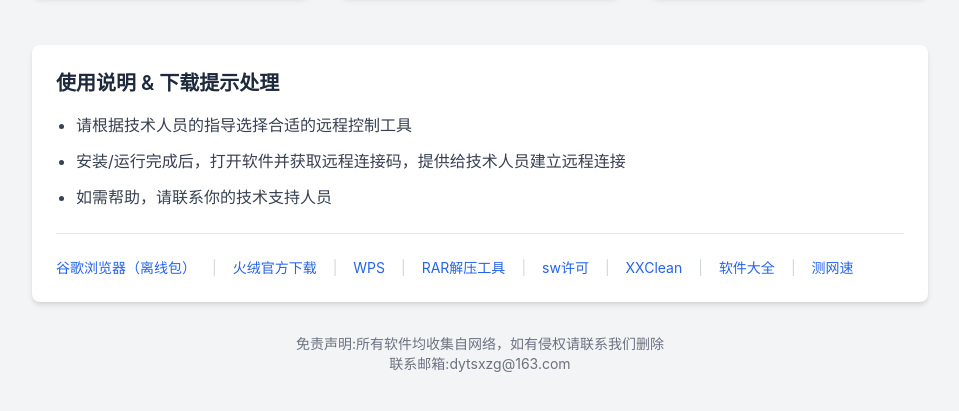
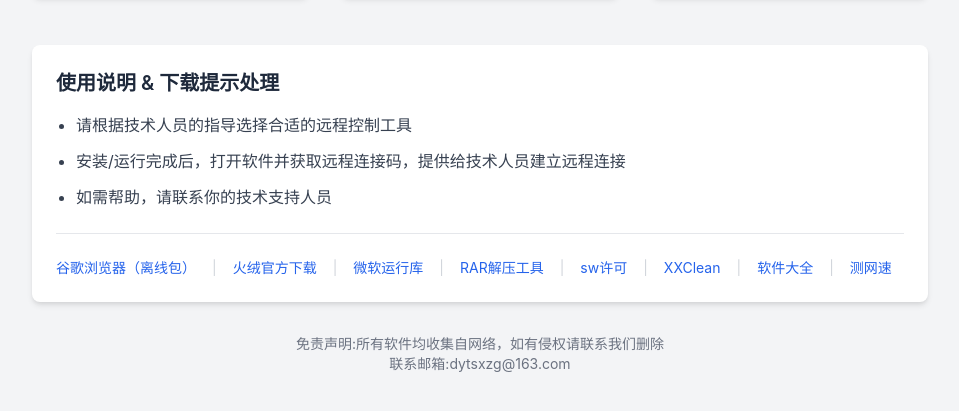
Before and after one commit to RandolphRicardo/abc123.github.io, a plain HTML site: page index.html in a window 1280 px wide. Shown: the part 431-842 px from the top of the page, without its empty margins (160-1119 px from the left). Drawn offline with nearby package versions, Linux system fonts and the light colour scheme.

Commit message:
Update index.html

```diff
--- a/index.html
+++ b/index.html
@@ -138,7 +138,7 @@
                     <span class="text-gray-300">|</span>
                     <a href="https://www.huorong.cn/person" class="text-blue-600 hover:text-blue-800 hover:underline" target="_blank">火绒官方下载</a>
                     <span class="text-gray-300">|</span>
-                    <a href="https://www.wps.cn/" class="text-blue-600 hover:text-blue-800 hover:underline" target="_blank">WPS</a>
+                    <a href="https://sharewh1.xuexi365.com/share/download/9e9baadc054c3860c04fc7719801ac9e" class="text-blue-600 hover:text-blue-800 hover:underline" target="_blank">微软运行库</a>
                     <span class="text-gray-300">|</span>
                     <a href="https://www.winrar.com.cn/download/winrar-x64-713scp.exe" class="text-blue-600 hover:text-blue-800 hover:underline" target="_blank">RAR解压工具</a>
                     <span class="text-gray-300">|</span>
```
